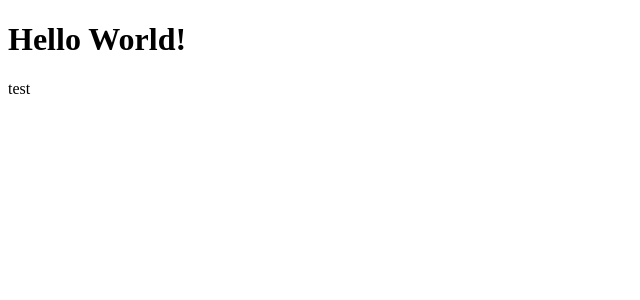
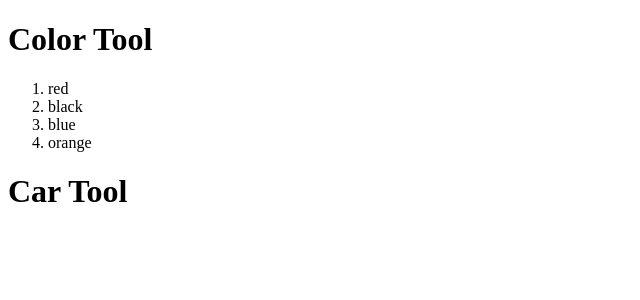
Before and after one commit to t4d-classes/react_04022020, a React (Create React App) app in the folder demo-app/: page / in a window 1280 px wide. Shown: the top 300 px of the page, without its empty margins (0-640 px from the left). Built offline with nearby package versions, Linux system fonts and the light colour scheme.

Commit message:
add code demos

```diff
--- /dev/null
+++ b/demo-app/src/components/CarTool.js
@@ -0,0 +1,9 @@
+import React from 'react';
+
+export const CarTool = () => {
+
+  return <header>
+    <h1>Car Tool</h1>
+  </header>;
+
+};
--- /dev/null
+++ b/demo-app/src/components/ColorTool.js
@@ -0,0 +1,17 @@
+import React from 'react';
+
+export const ColorTool = () => {
+
+  return <>
+    <header>
+      <h1>Color Tool</h1>
+    </header>
+    <ol>
+      <li>red</li>
+      <li>black</li>
+      <li>blue</li>
+      <li>orange</li>
+    </ol>
+  </>;
+
+};
--- a/demo-app/src/index.js
+++ b/demo-app/src/index.js
@@ -1,9 +1,13 @@
 import React from 'react';
 import ReactDOM from 'react-dom';
 
-import { HelloWorld } from './components/HelloWorld';
+import { ColorTool } from './components/ColorTool';
+import { CarTool } from './components/CarTool';
 
 ReactDOM.render(
-  React.createElement(HelloWorld),
+  <>
+    <ColorTool />
+    <CarTool />
+  </>,
   document.querySelector('#root'),
 );
```
Also changed, not shown: demo-app/exercises/exercise-2.md (added, +15 -0 lines).
